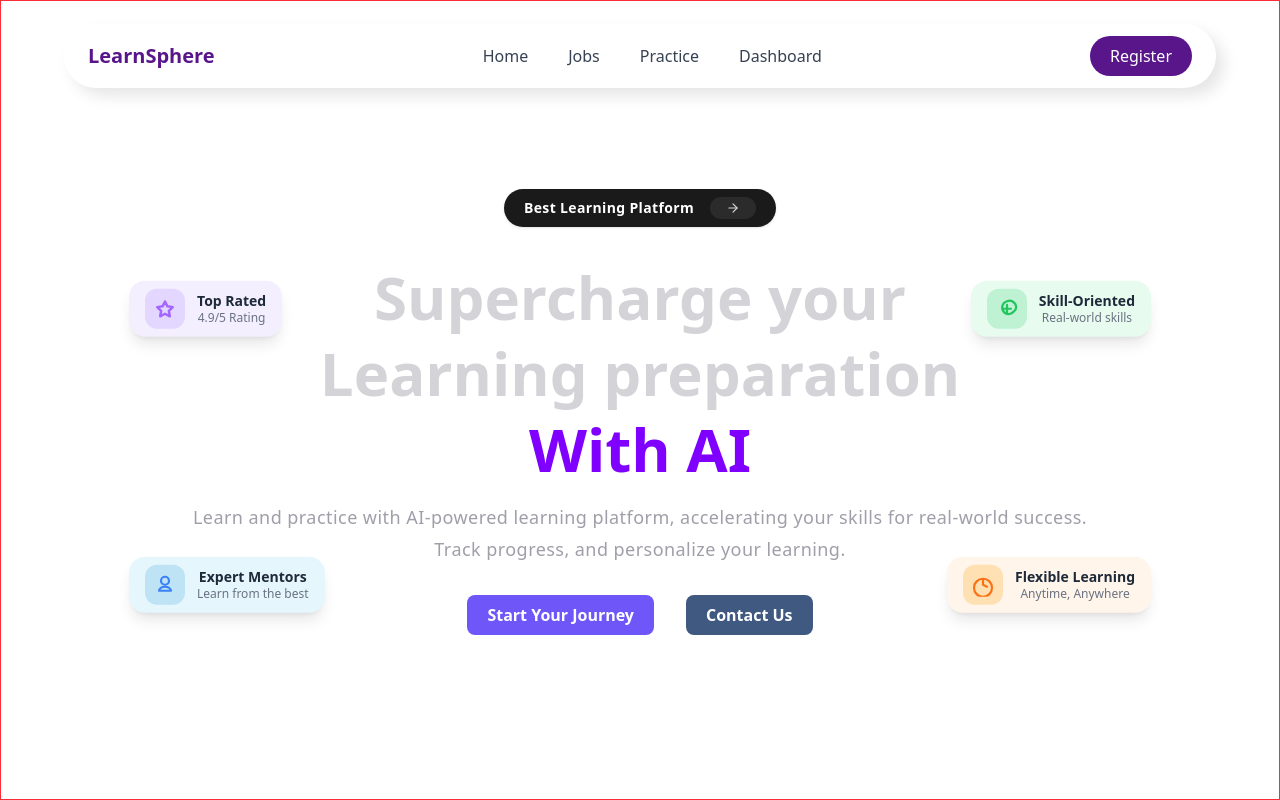
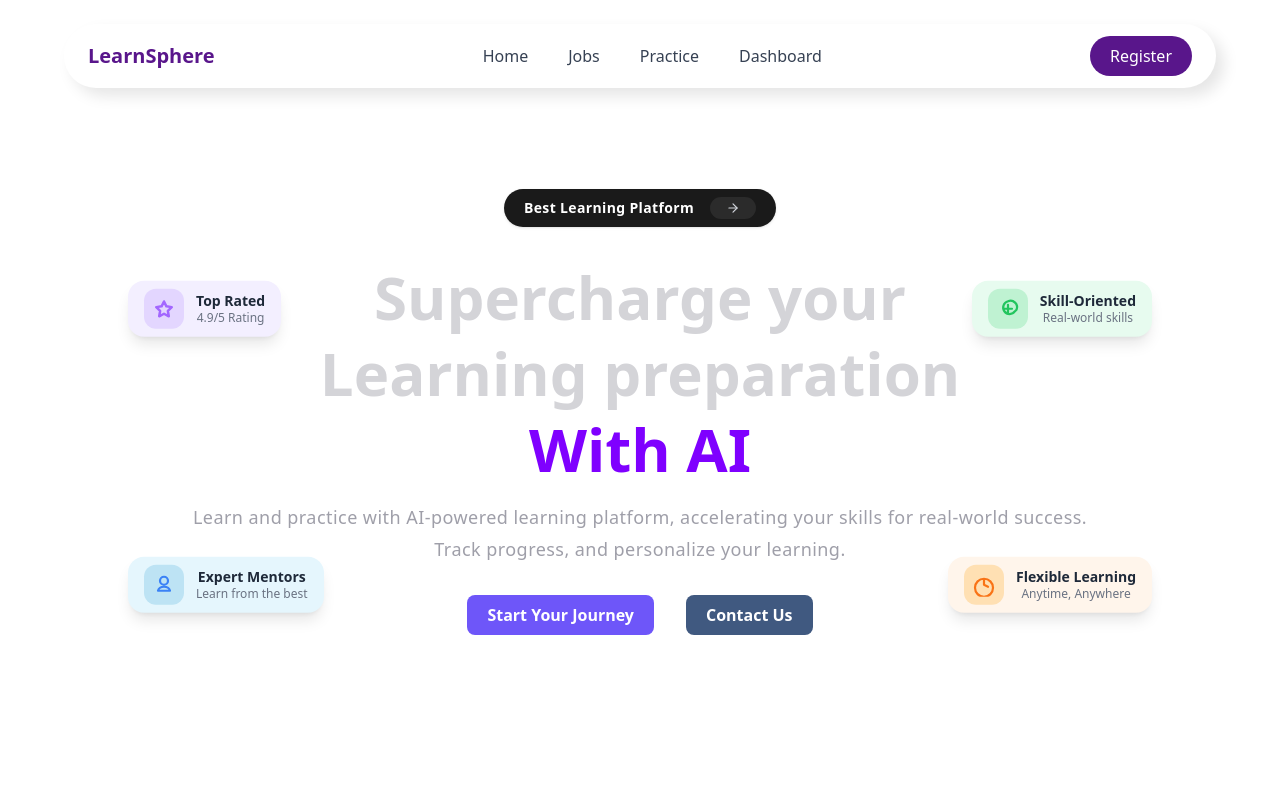
Before and after one commit to Rupam-Mondal/LearnSphere, a React (Vite) app in the folder LearnSphereFrontend/: page / in a window 1280 px wide. Built offline with nearby package versions, Linux system fonts and the light colour scheme.

Commit message:
Border removed

```diff
--- a/LearnSphereFrontend/src/pages/Home.jsx
+++ b/LearnSphereFrontend/src/pages/Home.jsx
@@ -7,7 +7,7 @@ const Home = () => {
   return (
     <div className=" ">
       <Navbar />
-      <div className="relative py-10 w-full h-auto flex flex-col justify-center items-center border border-red-500 min-h-screen">
+      <div className="relative py-10 w-full h-auto flex flex-col justify-center items-center min-h-screen">
         <Stylebar />
         <LandingSection />
       </div>
```
